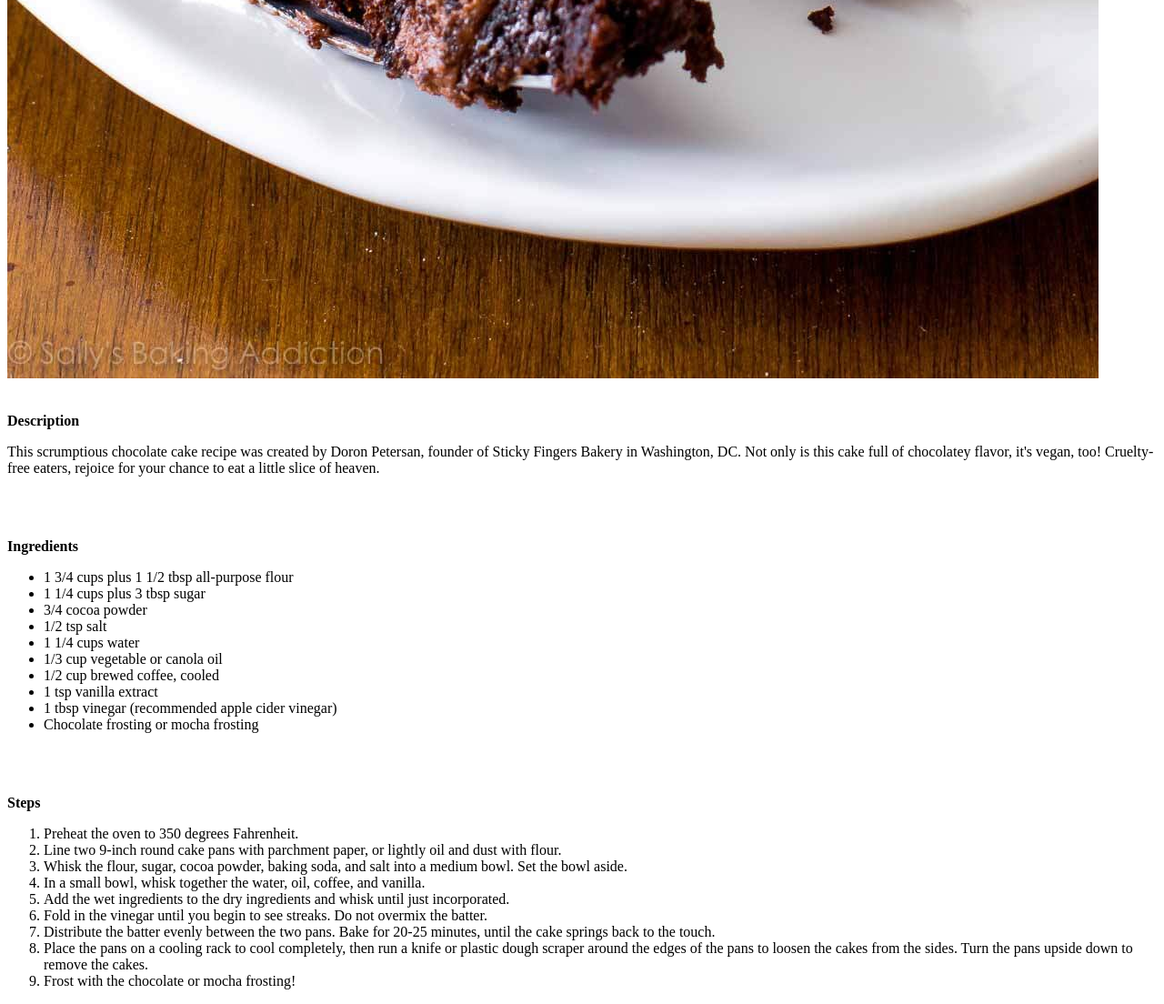
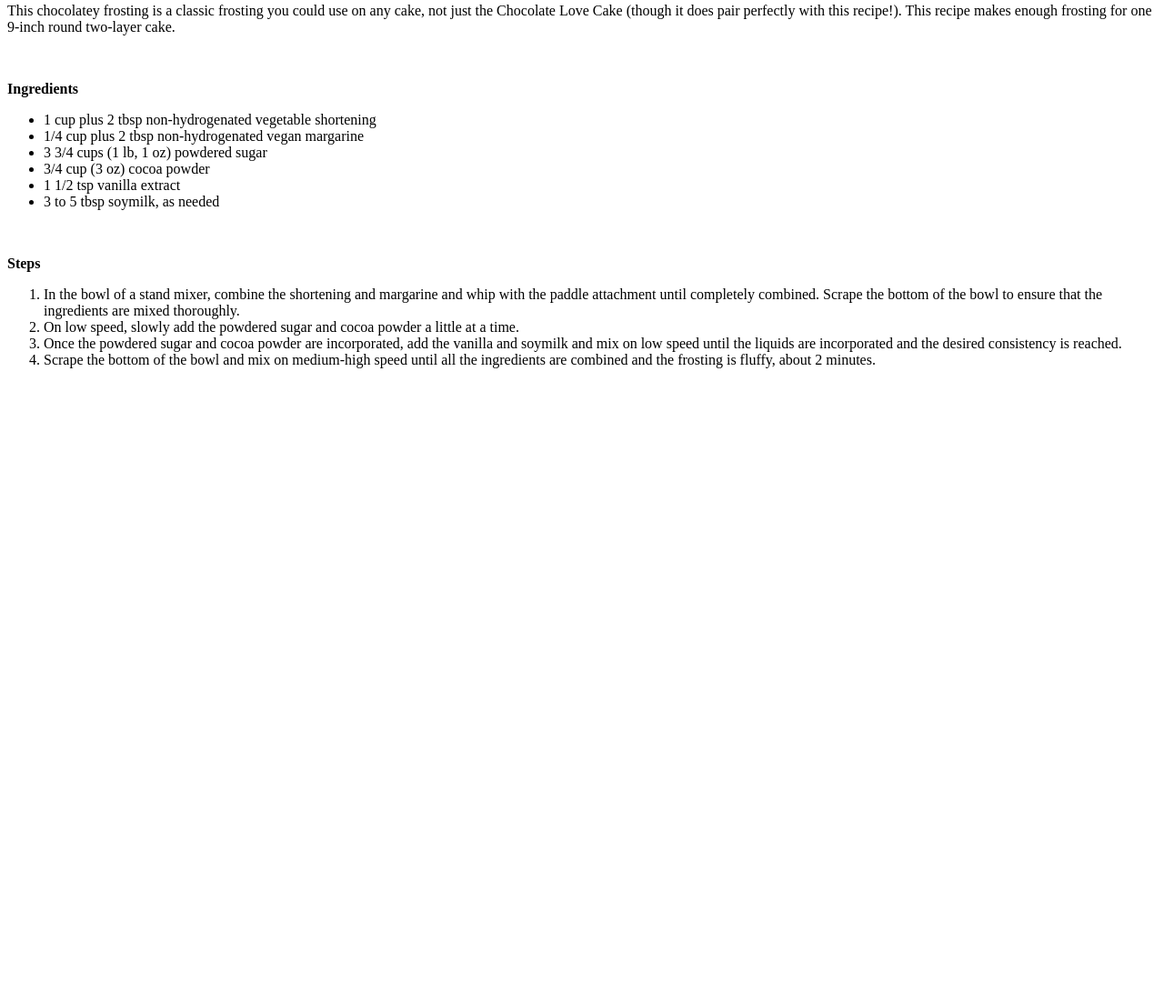
Before and after one commit to duranduranrio/odin-recipes, a plain HTML site: page recipes/chocolate_frosting.html in a window 1280 px wide. Shown: the part 1464-2568 px from the top of the page at 91% size. After the commit the page ends 1885 px from the top, so only its background shows below. Drawn offline with Linux system fonts and the light colour scheme.

Commit message:
Edit chocolate_frosting.html text

```diff
--- a/recipes/chocolate_frosting.html
+++ b/recipes/chocolate_frosting.html
@@ -4,63 +4,38 @@
     <meta charset="UTF-8">
     <meta http-equiv="X-UA-Compatible" content="IE=edge">
     <meta name="viewport" content="width=device-width, initial-scale=1.0">
-    <title>Chocolate Love Cake Recipe</title>
+    <title>Chocolate Frosting</title>
 </head>
+<body>
+    <h1>Chocolate Frosting</h1>
 
-<body>
-    <h1>Chocolate Love Cake</h1>
+    <img src="../recipeimages/chocolate-frosting.jpeg">
 
-        <img src="../recipeimages/chocolatecake.jpeg">
-
-        <br></br>
+    <br>
 
     <p><strong>Description</strong></p>
-        <p>This scrumptious chocolate cake recipe was created by Doron Petersan,
-         founder of Sticky Fingers Bakery in Washington, DC. Not only is
-         this cake full of chocolatey flavor, it's vegan, too! Cruelty-free
-         eaters, rejoice for your chance to eat a little slice of heaven.
-        </p>
+    <p>This chocolatey frosting is a classic frosting you could use on any cake, not just the Chocolate Love Cake (though it does pair perfectly with this recipe!). This recipe makes enough frosting for one 9-inch round two-layer cake.</p>
 
-        <br></br>
+    <br>
 
     <p><strong>Ingredients</strong></p>
     <ul>
-            <li>1 3/4 cups plus 1 1/2 tbsp all-purpose flour</li>
-            <li>1 1/4 cups plus 3 tbsp sugar</li>
-            <li>3/4 cocoa powder</li>
-            <li>1/2 tsp salt</li>
-            <li>1 1/4 cups water</li>
-            <li>1/3 cup vegetable or canola oil</li>
-            <li>1/2 cup brewed coffee, cooled</li>
-            <li>1 tsp vanilla extract</li>
-            <li>1 tbsp vinegar (recommended apple cider vinegar)</li>
-            <li>Chocolate frosting or mocha frosting</li>
+        <li>1 cup plus 2 tbsp non-hydrogenated vegetable shortening</li>
+        <li>1/4 cup plus 2 tbsp non-hydrogenated vegan margarine</li>
+        <li>3 3/4 cups (1 lb, 1 oz) powdered sugar</li>
+        <li>3/4 cup (3 oz) cocoa powder</li>
+        <li>1 1/2 tsp vanilla extract</li>
+        <li>3 to 5 tbsp soymilk, as needed</li>
     </ul>
 
-        <br></br>
+    <br>
 
     <p><strong>Steps</strong></p>
     <ol>
-            <li>Preheat the oven to 350 degrees Fahrenheit.</li>
-            <li>Line two 9-inch round cake pans with parchment paper, or
-                lightly oil and dust with flour.</li>
-            <li>Whisk the flour, sugar, cocoa powder, baking soda, and salt
-                into a medium bowl. Set the bowl aside.</li>
-            <li>In a small bowl, whisk together the water, oil, coffee,
-                and vanilla.</li>
-            <li>Add the wet ingredients to the dry ingredients and
-                whisk until just incorporated.</li>
-            <li>Fold in the vinegar until you begin to see streaks. Do
-                not overmix the batter.</li>
-            <li>Distribute the batter evenly between the two pans. Bake
-                for 20-25 minutes, until the cake springs back to the touch.</li>
-            <li>Place the pans on a cooling rack to cool completely, then
-                run a knife or plastic dough scraper around the edges of the
-                pans to loosen the cakes from the sides. Turn the pans upside
-                down to remove the cakes.</li>
-            <li>Frost with the chocolate or mocha frosting!</li>
+        <li>In the bowl of a stand mixer, combine the shortening and margarine and whip with the paddle attachment until completely combined. Scrape the bottom of the bowl to ensure that the ingredients are mixed thoroughly.</li>
+        <li>On low speed, slowly add the powdered sugar and cocoa powder a little at a time.</li>
+        <li>Once the powdered sugar and cocoa powder are incorporated, add the vanilla and soymilk and mix on low speed until the liquids are incorporated and the desired consistency is reached.</li>
+        <li>Scrape the bottom of the bowl and mix on medium-high speed until all the ingredients are combined and the frosting is fluffy, about 2 minutes.</li>
     </ol>
-
-
 </body>
 </html>
```
Lines whose indentation alone changed are shown as unchanged.
